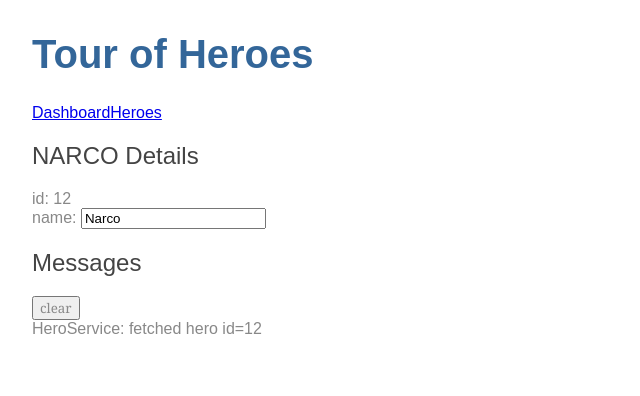
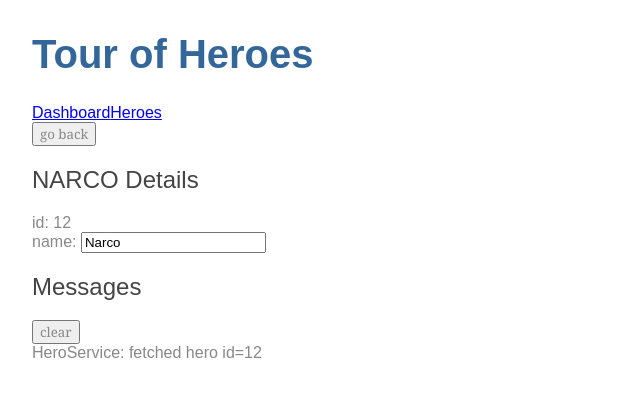
Before and after one commit to diegoami/angular_tour_of_heroes, an Angular app: page /detail/12 in a window 1280 px wide. Shown: the top 396 px of the page, without its empty margins (0-640 px from the left). Built offline with nearby package versions, Linux system fonts and the light colour scheme.

Commit message:
Back button

```diff
--- a/src/app/hero-detail/hero-detail.component.html
+++ b/src/app/hero-detail/hero-detail.component.html
@@ -1,3 +1,4 @@
+<button (click)="goBack()">go back</button>
 <div *ngIf="hero">
 
   <h2>{{ hero.name | uppercase }} Details</h2>
```
